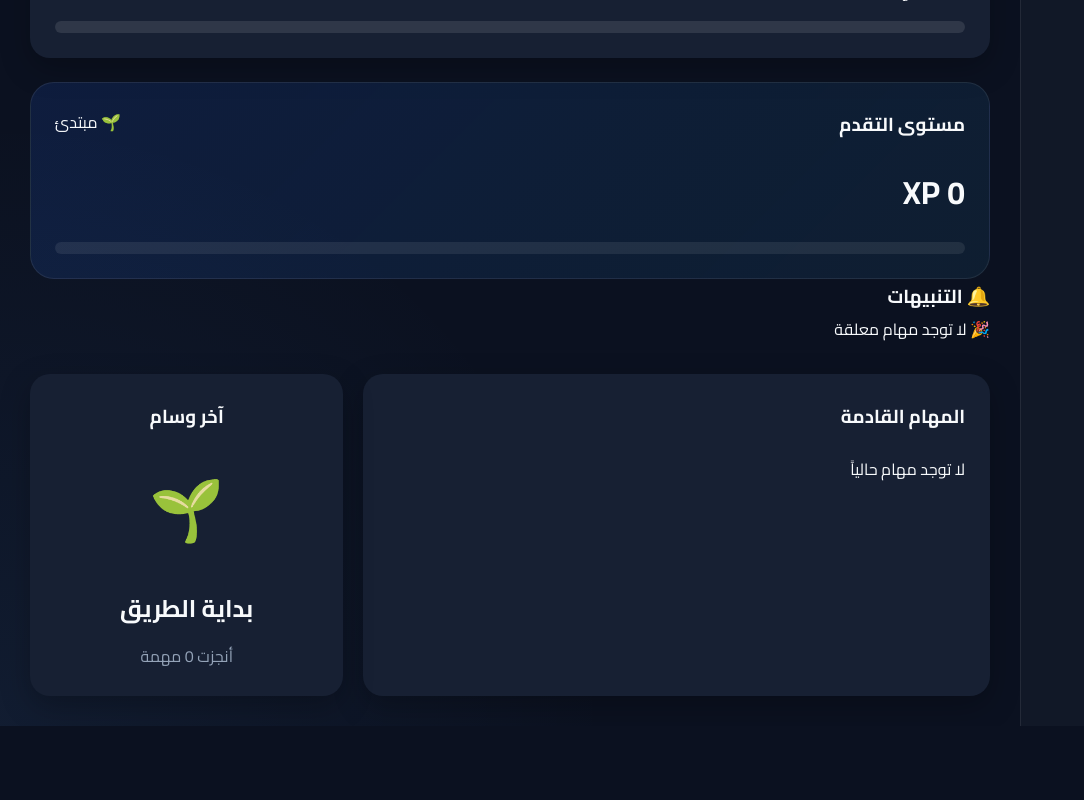
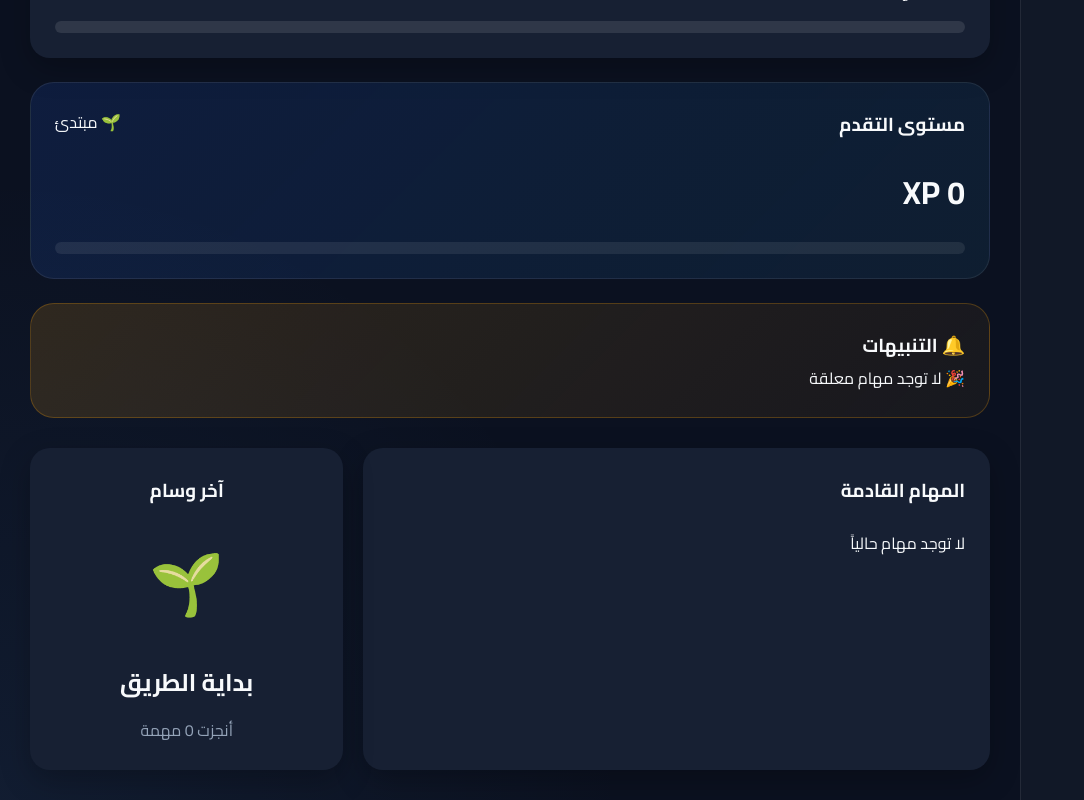
Before and after one commit to bt3762334-commits/study-shield, a React (Vite) app: page / in a window 1280 px wide. Shown: the part 852-1652 px from the top of the page, without its empty margins (0-1084 px from the left). Before the commit the page ends 1578 px from the top, so only its background shows below. Built offline with nearby package versions, Linux system fonts and the light colour scheme.

Commit message:
Update globals.css

```diff
--- a/src/styles/globals.css
+++ b/src/styles/globals.css
@@ -832,3 +832,20 @@ small {
 
   margin-bottom: 15px;
 }
+.notification-card {
+  margin-top: 24px;
+
+  background:
+    linear-gradient(
+      135deg,
+      rgba(245,158,11,.15),
+      rgba(245,158,11,.05)
+    );
+
+  border:
+    1px solid rgba(245,158,11,.25);
+
+  border-radius: 24px;
+
+  padding: 24px;
+}
```
